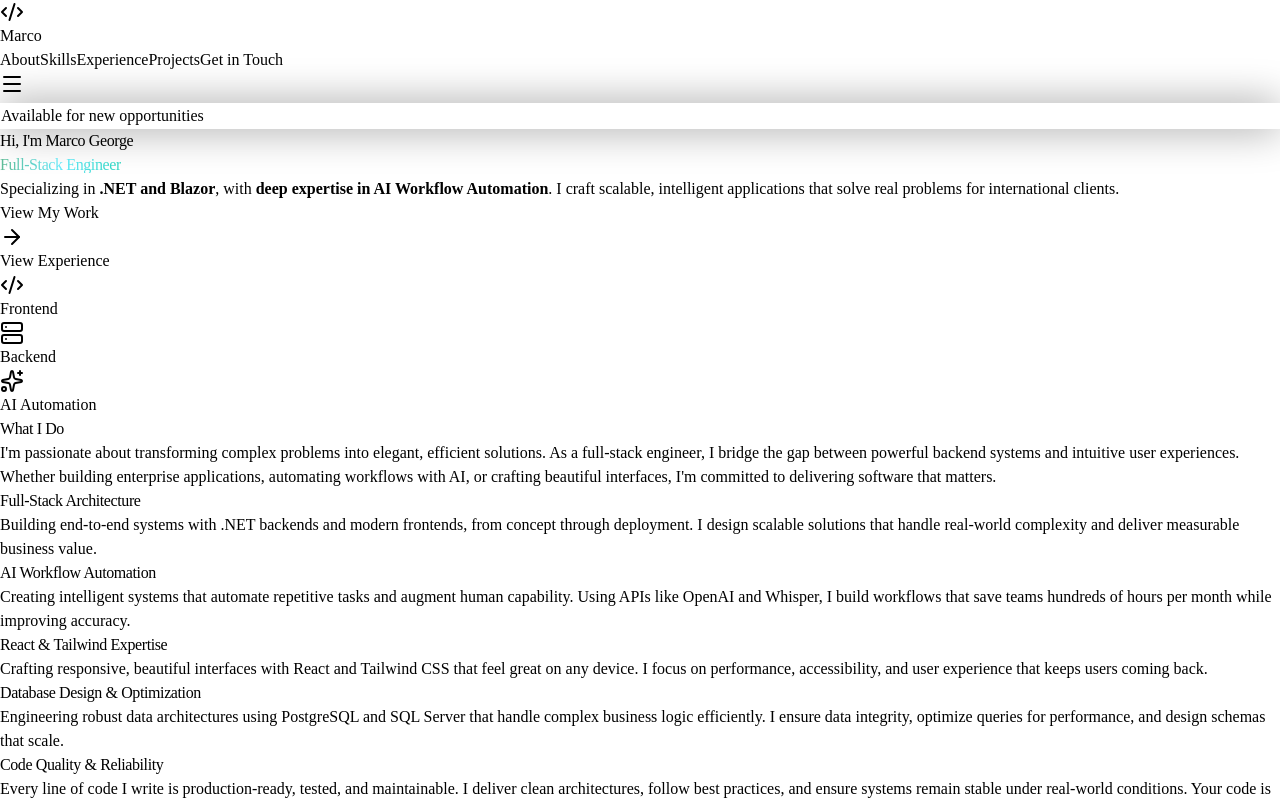
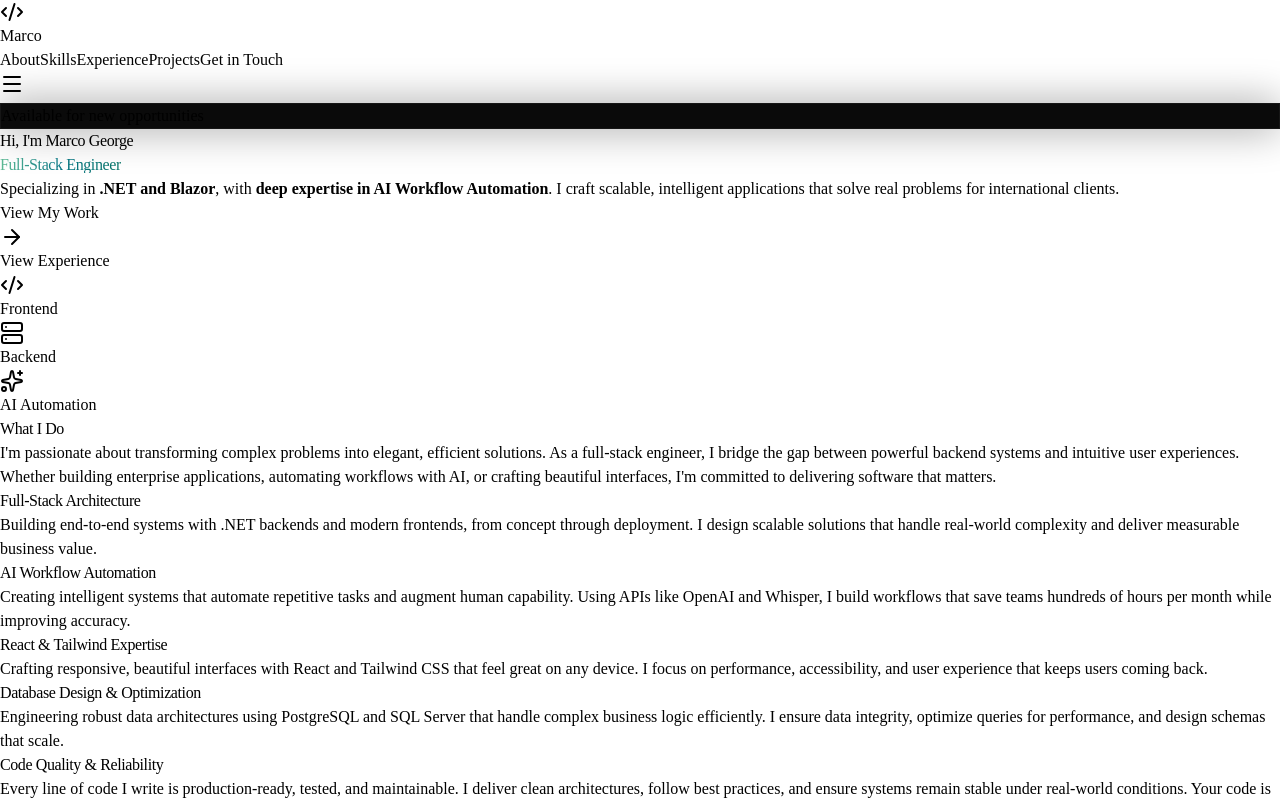
Before and after one commit to Marcogeorgez/Portfolio-Showcase, a React (Vite) app in the folder client/: page /Portfolio-Showcase in a window 1280 px wide. Shown: the top 800 px of the page. Built offline with nearby package versions, Linux system fonts and the light colour scheme; a web font is replaced by a local one.

Commit message:
Improve styles overall

```diff
--- a/client/src/index.css
+++ b/client/src/index.css
@@ -60,8 +60,8 @@
     --card-foreground: oklch(0.145 0 0);
     --popover: oklch(1 0 0);
     --popover-foreground: oklch(0.145 0 0);
-    --primary: oklch(0.205 0 0);
-    --primary-foreground: oklch(0.985 0 0);
+    --primary: hsl(155.5, 96.7%, 35.7%);
+    --primary-foreground: oklch(13.979% 0.00002 271.152);
     --secondary: oklch(0.97 0 0);
     --secondary-foreground: oklch(0.205 0 0);
     --muted: oklch(0.97 0 0);
@@ -165,11 +165,14 @@
     background-clip: text;
     -webkit-background-clip: text;
     color: transparent;
+    background-image: linear-gradient(to right, hsl(155 40% 55%), #087584, #077467);
+  }
+  dark.text-gradient-primary {
     background-image: linear-gradient(to right, hsl(155 40% 55%), #67e8f9, #2dd4bf);
   }
 
   .glass-panel {
-    background-color: hsl(var(--background) / 0.95);
+    background-color: var(--background);
     border-color: rgba(255, 255, 255, 0.05);
     box-shadow: 0 0 40px 0 rgba(0, 0, 0, 0.4);
     border-width: 1px;
```
